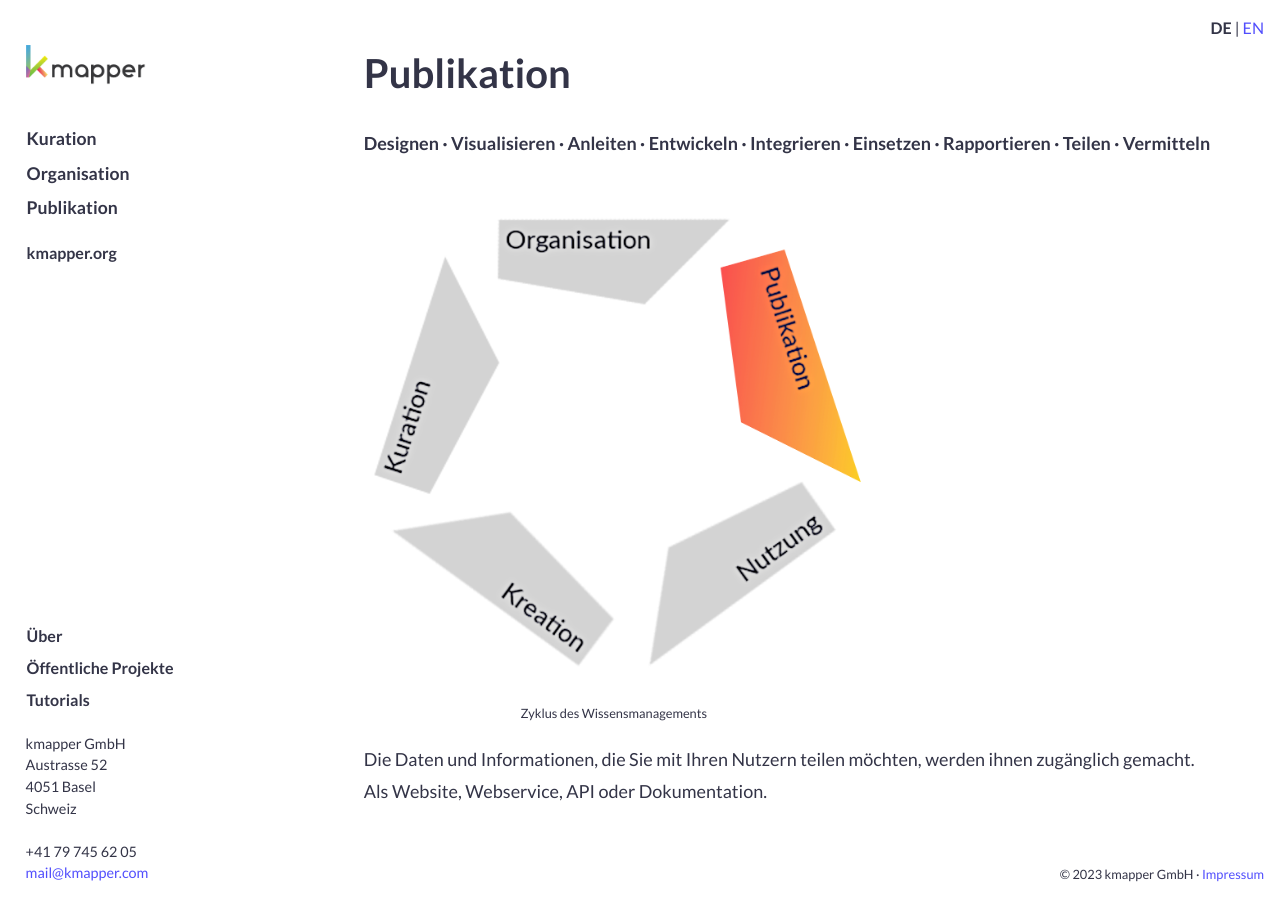
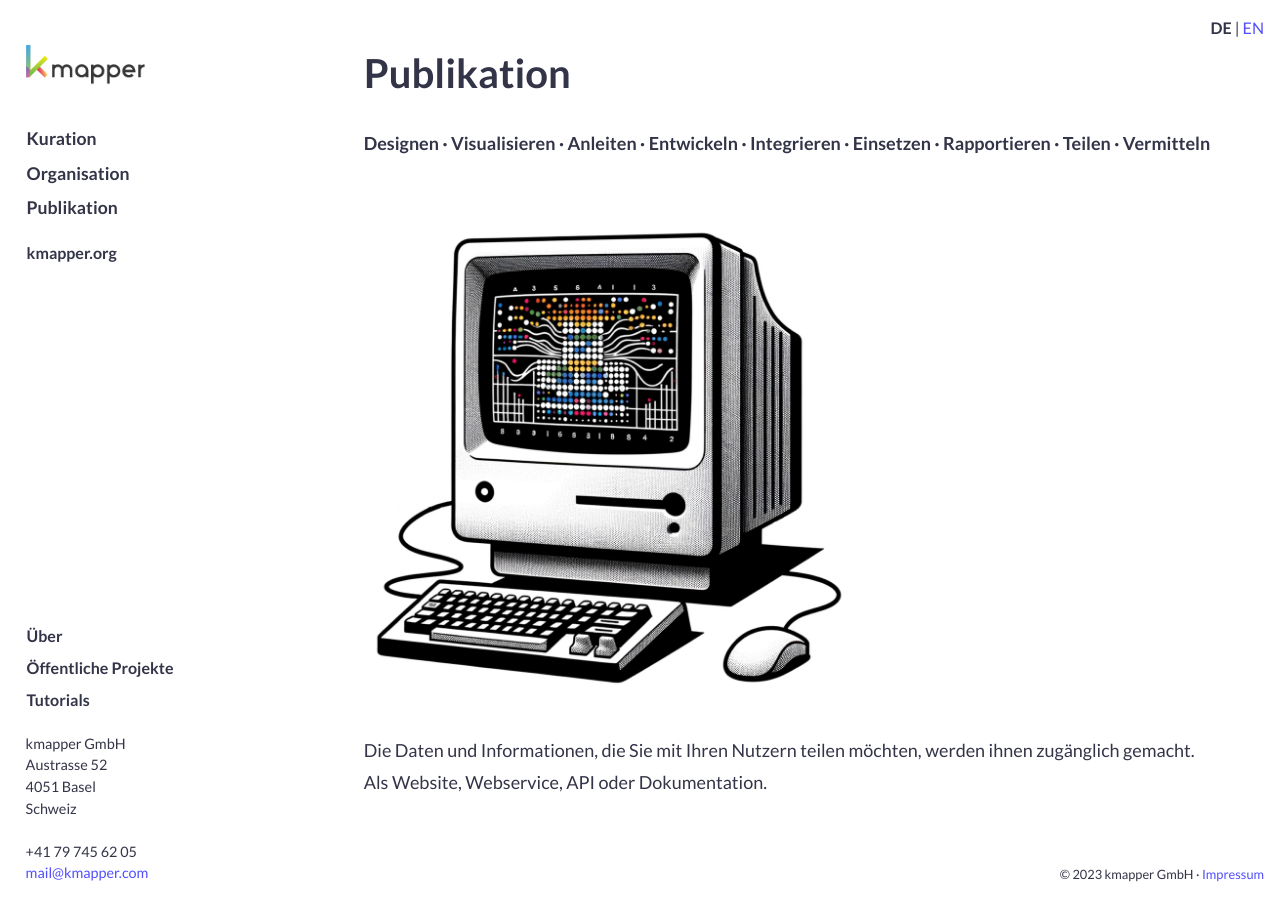
Before and after one commit to cyrill-martin/kmapper.com, a Jekyll site: the page built from src/sites/_de/publikation.md, in a window 1280 px wide. Built offline with Jekyll 4.4.1, drawn with Linux system fonts in a browser that asks for light colours; comment, search, counter and statistics services are not loaded.

Commit message:
Replace images

```diff
--- a/src/_layouts/service.html
+++ b/src/_layouts/service.html
@@ -22,11 +22,6 @@
         <p>
           <img src="{% capture url %}/assets/images/{{ page.image }}{% endcapture %}{{ url | relative_url }}">
         </p>
-        {%- if page.lang == "en" -%}
-          <p style="font-size: 0.8rem;">Knowledge management cycle</p>
-        {%- else -%}
-          <p style="font-size: 0.8rem;">Zyklus des Wissensmanagements</p>
-        {%- endif -%}
       </div>
 
       {{ content }}
--- a/src/sites/_de/publikation.md
+++ b/src/sites/_de/publikation.md
@@ -13,7 +13,7 @@
   - Rapportieren
   - Teilen
   - Vermitteln
-image: publikation.png
+image: publication.png
 ---
 
 Die Daten und Informationen, die Sie mit Ihren Nutzern teilen möchten, werden ihnen zugänglich gemacht.<br>
```
Also changed, not shown: src/_sass/kmapper.scss (+0 -14 lines), src/sites/_de/kuration.md (+1 -1 lines), src/sites/_de/organisation.md (+1 -1 lines), src/assets/images/curation.png, src/assets/images/kuration.png (deleted), src/assets/images/organisation.png (deleted), src/assets/images/organization.png, src/assets/images/publication.png, src/assets/images/publikation.png (deleted).
